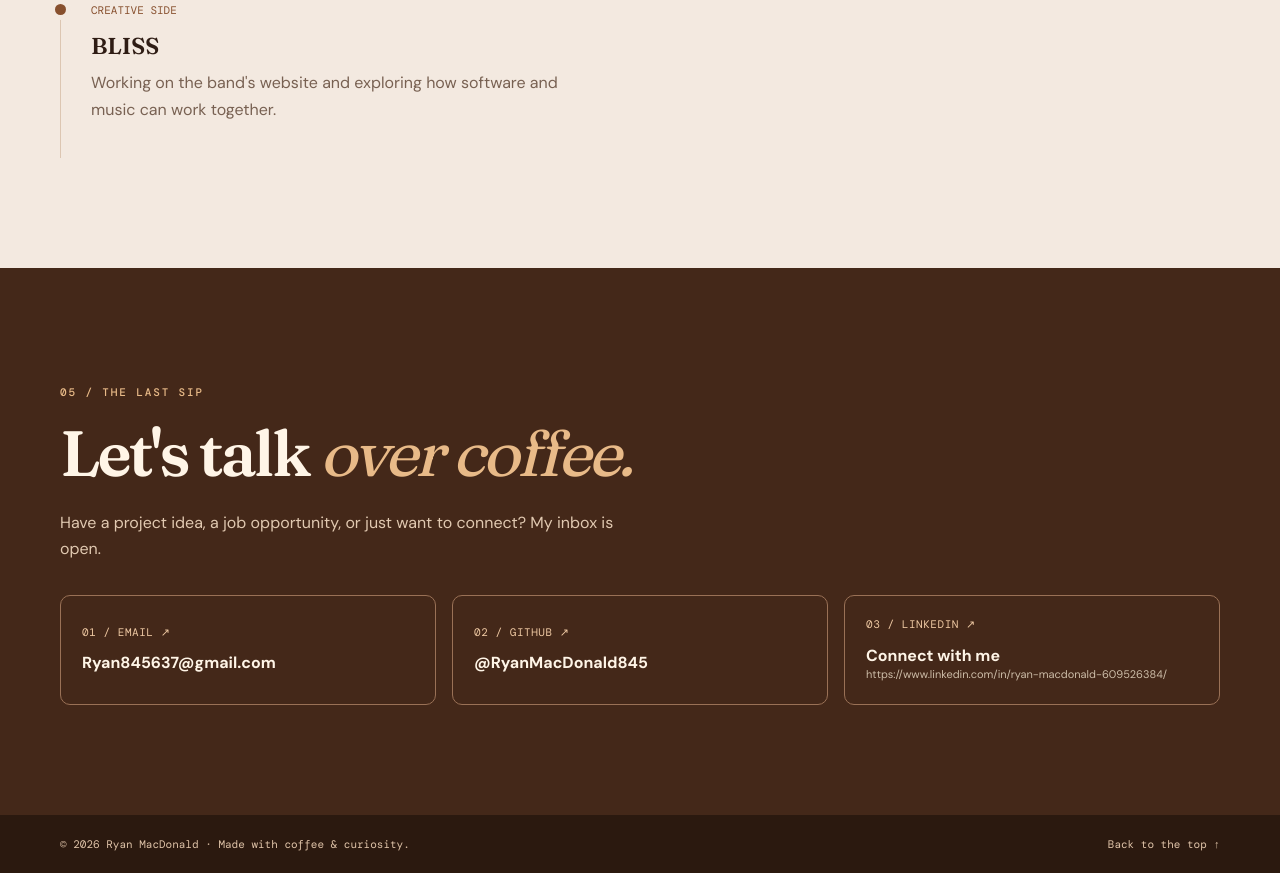
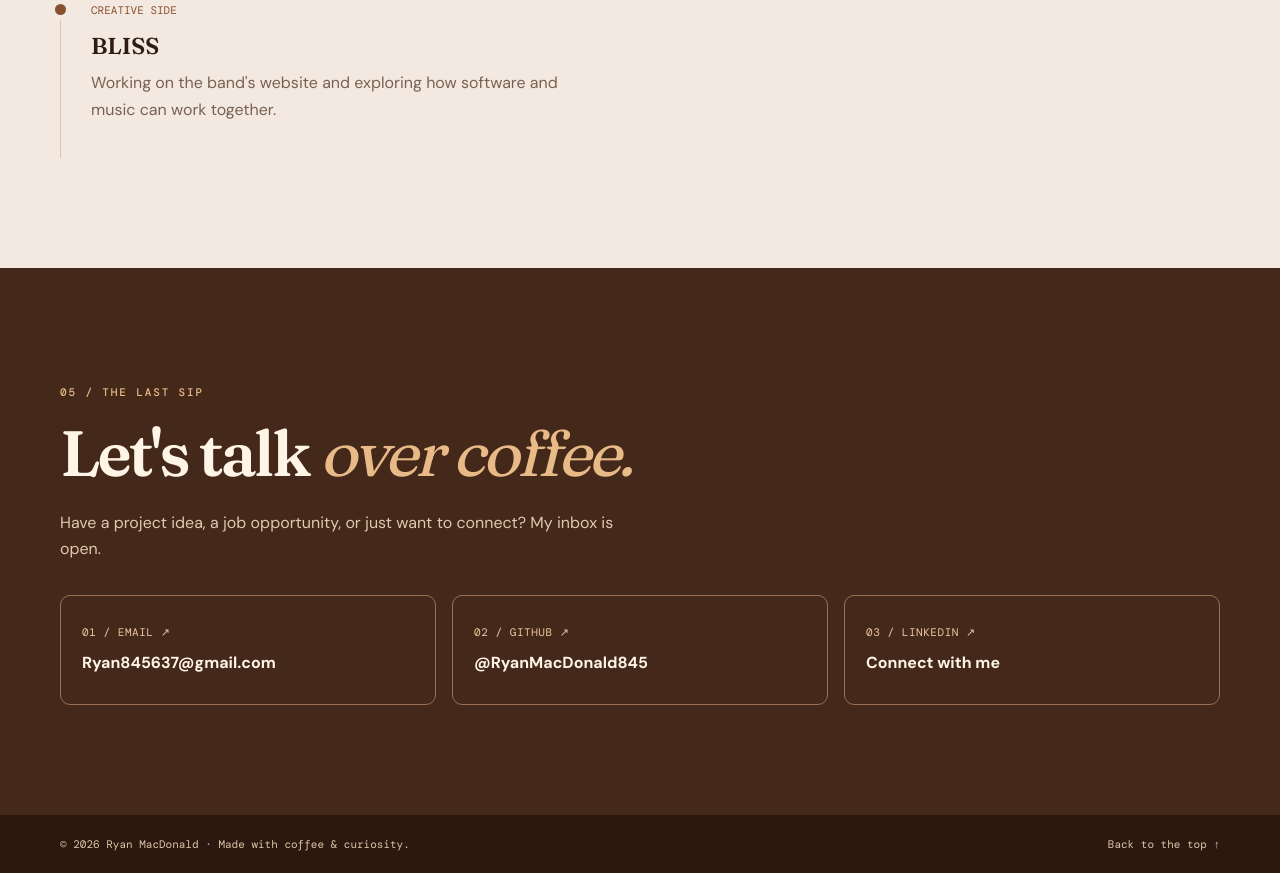
Before and after one commit to RyanMacDonald845/Portfolio, a plain HTML site: page index.html in a window 1280 px wide. Shown: the part 4139-5012 px from the top of the page. Drawn offline with nearby package versions, Linux system fonts and the light colour scheme.

Commit message:
Updated url link

```diff
--- a/index.html
+++ b/index.html
@@ -2575,14 +2575,13 @@ header {
         @RyanMacDonald845
        </strong>
       </a>
-      <a class="contact-card" href="https://www.linkedin.com/" rel="noopener noreferrer" target="_blank">
+      <a class="contact-card" href="https://www.linkedin.com/in/ryan-macdonald-609526384/" rel="noopener noreferrer" target="_blank">
        <small>
         03 / LINKEDIN &nearrow;
        </small>
        <strong>
         Connect with me
         <span style="font-size:11px;display:block;font-weight:400;color:#cdbda8">
-         https://www.linkedin.com/in/ryan-macdonald-609526384/
         </span>
        </strong>
       </a>
```
